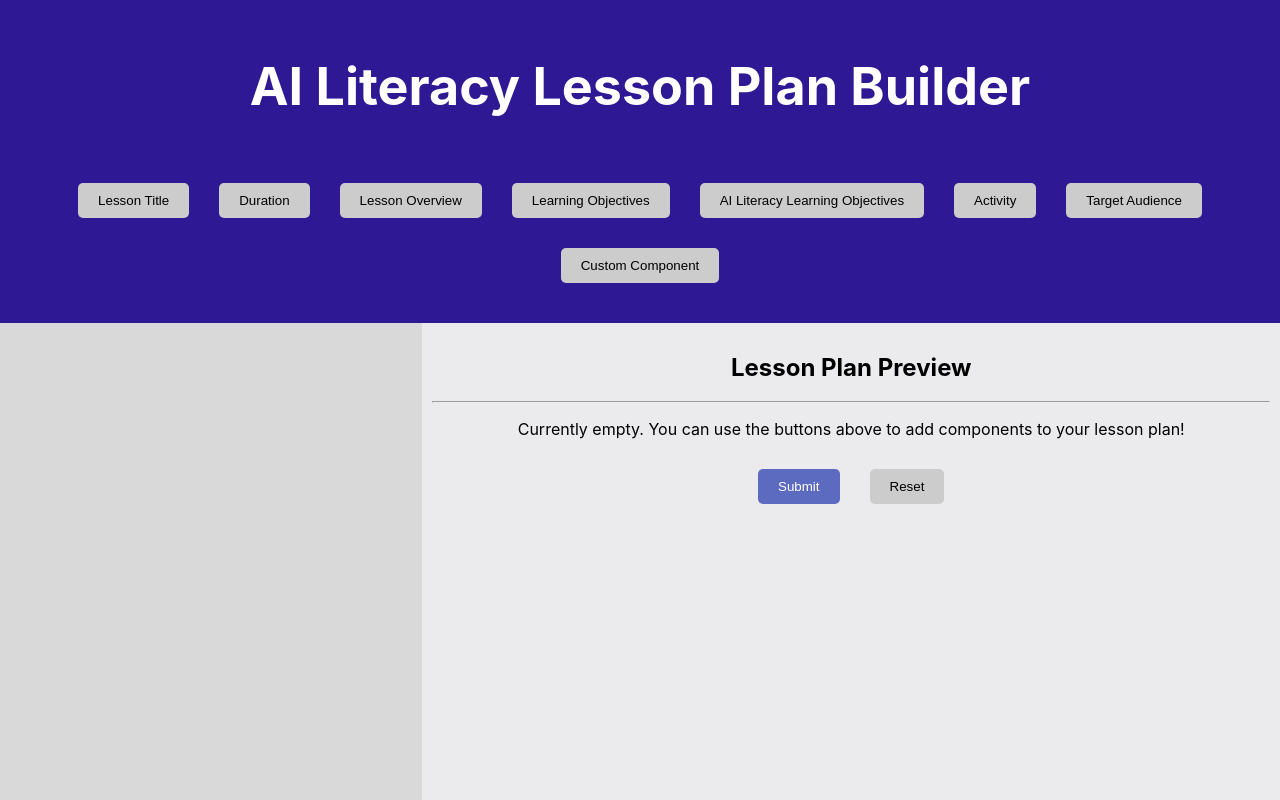
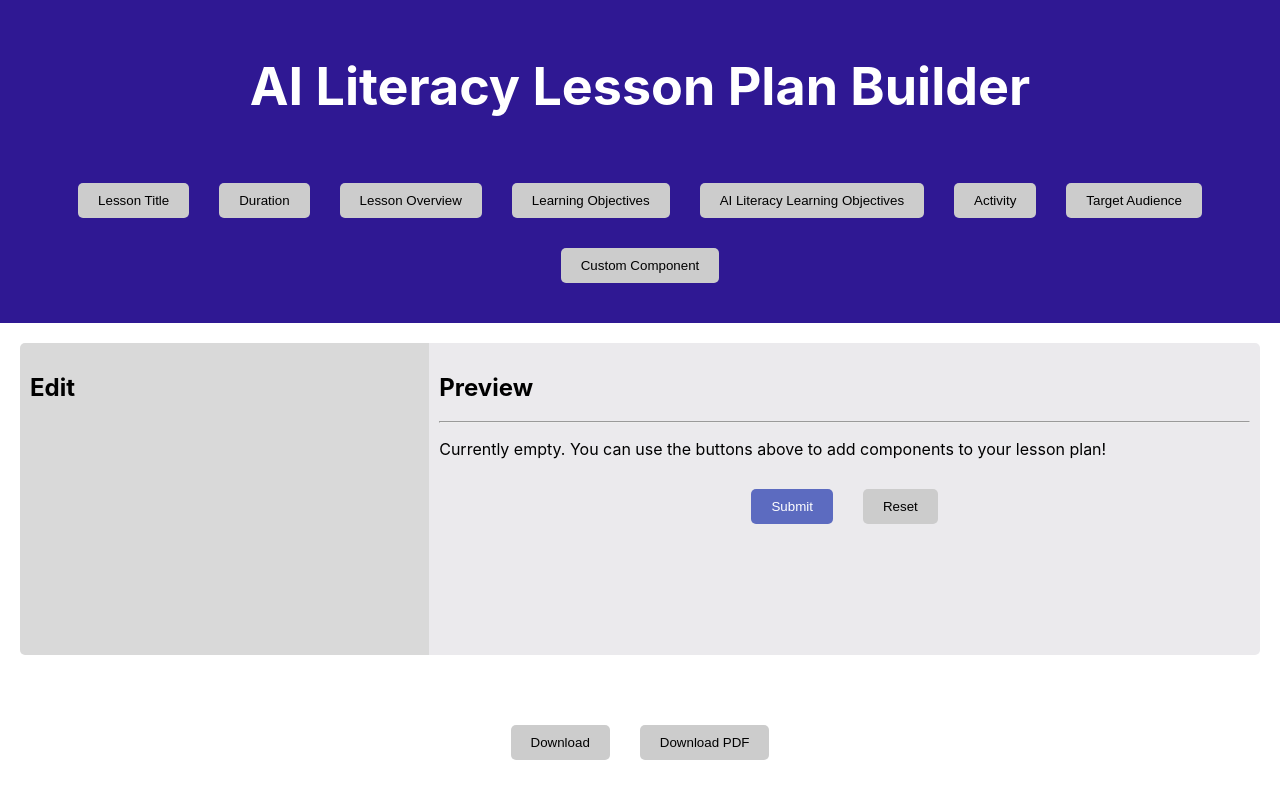
Before and after one commit to elinorpd/ai-literacy-tool, a React (Create React App) app in the folder aillp-builder/: page / in a window 1280 px wide. Built offline with nearby package versions, Linux system fonts and the light colour scheme.

Commit message:
download generated plan as pdf and as plain text! other css styling

```diff
--- a/aillp-builder/package.json
+++ b/aillp-builder/package.json
@@ -7,6 +7,8 @@
     "@testing-library/react": "^13.4.0",
     "@testing-library/user-event": "^13.5.0",
     "axios": "^1.6.1",
+    "html2canvas": "^1.4.1",
+    "jspdf": "^2.5.1",
     "react": "^18.2.0",
     "react-beautiful-dnd": "^13.1.1",
     "react-dnd": "^16.0.1",
--- a/aillp-builder/src/App.css
+++ b/aillp-builder/src/App.css
@@ -76,11 +76,15 @@ html, body {
 .leftColumn {
   flex: 33%;
   background-color: #D9D9D9; /* your desired shade of grey */
+  border-top-left-radius: 5px;
+  border-bottom-left-radius: 5px;
 }
 
 .rightColumn {
   flex: 67%;
   background-color: #EBEAED; /* a lighter shade of grey */
+  border-top-right-radius: 5px;
+  border-bottom-right-radius: 5px;
 }
 
 .lessonComponent {
@@ -98,6 +102,21 @@ html, body {
   padding-right: 20px;
   overflow: auto;
   flex-shrink: 0; /* Preventing the output from shrinking */
+  text-align: left;
+}
+
+.outer {
+  background-color: #ffffff;
+  margin-top: 0px;
+  border-top: 0px solid #ccc;
+  padding: 20px;
+  overflow: auto;
+  flex-shrink: 0; /* Preventing the output from shrinking */
+  text-align: left;
+}
+
+.glp {
+  text-align: center;
 }
 
 .buttons {
--- a/aillp-builder/src/App.js
+++ b/aillp-builder/src/App.js
@@ -1,4 +1,6 @@
 import React, { useState, useRef, useEffect} from 'react';
+import { jsPDF } from "jspdf";
+import html2canvas from "html2canvas";
 import './App.css';
 // import { DragDropContext, Droppable, Draggable } from 'react-beautiful-dnd';
 import LessonComponent from './LessonComponent';
@@ -57,6 +59,81 @@ function App() {
   const createMarkup = (htmlString) => {
     return { __html: htmlString };
   };
+
+  function downloadLessonPlan() {
+    const filename = "lesson_plan.txt";
+    const blob = new Blob([lessonPlan], { type: "text/plain" });
+    const href = URL.createObjectURL(blob);
+
+    // Create a link element, use it to download the file and then remove it
+    const link = document.createElement("a");
+    link.href = href;
+    link.download = filename;
+    document.body.appendChild(link);
+    link.click();
+    document.body.removeChild(link);
+
+    // Free up memory when done
+    URL.revokeObjectURL(href);
+  }
+
+  // function downloadPDF() {
+  //   const doc = new jsPDF();
+
+  //   // Add your content to the PDF.
+  //   // This example assumes `lessonPlan` is plain text.
+  //   // For HTML content, further conversion might be necessary.
+  //   doc.text(lessonPlan, 10, 10);
+
+  //   // Save the PDF
+  //   doc.save("lesson_plan.pdf");
+  // }
+  function downloadPDF() {
+    const input = document.getElementById('output'); // The ID of the HTML content you want to download as PDF
+
+    html2canvas(input)
+      .then((canvas) => {
+        const imgData = canvas.toDataURL('image/png');
+        // A4 size page in portrait orientation
+        const pdfWidth = 210;
+        const pdfHeight = 297;
+        const canvasAspectRatio = canvas.width / canvas.height;
+        const pdfAspectRatio = pdfWidth / pdfHeight;
+
+        let finalPdfWidth = pdfWidth;
+        let finalPdfHeight = pdfHeight;
+
+        // Adjust dimensions based on aspect ratio
+        if (canvasAspectRatio > pdfAspectRatio) {
+          // Canvas is wider than PDF page, fit to width
+          finalPdfHeight = pdfWidth / canvasAspectRatio;
+        } else {
+          // Canvas is taller than PDF page, fit to height
+          finalPdfWidth = pdfHeight * canvasAspectRatio;
+        }
+
+        // Calculate margins to center the image
+        const marginLeft = (pdfWidth - finalPdfWidth) / 2;
+        const marginTop = (pdfHeight - finalPdfHeight) / 2;
+
+        const pdf = new jsPDF({
+          orientation: "portrait",
+          unit: "mm",
+          format: [pdfWidth, pdfHeight]
+        });
+        pdf.addImage(imgData, 'PNG', marginLeft, marginTop, finalPdfWidth, finalPdfHeight);
+
+        // Add additional text to the PDF
+        const additionalText = "AI generated Lesson Plan. Note that AI may make mistakes.";
+        pdf.setFontSize(12); // Set font size
+        pdf.text(additionalText, 10, pdfHeight - 10); // Position the text at the bottom of the PDF
+
+        pdf.save("lesson_plan.pdf");
+      })
+      .catch(err => {
+        console.error("Could not generate PDF: ", err);
+      });
+  }
 
   /**
    * Function to handle the edit click event
@@ -241,8 +318,9 @@ function App() {
           onSave={handleSaveFormData}
           data={formData}
         />
-      <div className="columns">
+      <div className="columns outer">
         <div className="leftColumn">
+          <h2>Edit</h2>
           {components.map((item, index) => (
             <div key={item.id} className="lessonComponent">
               <LessonComponent
@@ -254,7 +332,7 @@ function App() {
           ))}
         </div>
         <div className="rightColumn">
-          <h2>Lesson Plan Preview</h2>
+          <h2>Preview</h2>
           <hr></hr>
           {components.filter(comp => comp).map((comp) => (
             <ComponentPreview key={comp.id} comp={comp} />
@@ -268,13 +346,23 @@ function App() {
         </div>
 
       </div>
-      {/* Render the new lesson plan if it exists */}
+      <div className='outer'>
+        {/* Render the new lesson plan if it exists */}
+      <span id="output"> {/* anything in this span will be in the downloadable PDF */}
       {lessonPlan && (
         <div className="output" ref={outputRef}>
-          <h2>Generated Lesson Plan:</h2>
+          <h2 className='glp'>Generated Lesson Plan:</h2>
           <div dangerouslySetInnerHTML={createMarkup(lessonPlan)} />
         </div>
       )}
+      </span>
+      <div className='buttons'>
+        <button type='button' onClick={downloadLessonPlan}>Download</button>
+        <button type='button' onClick={downloadPDF}>Download PDF</button>
+        </div>
+      </div>
+
+
     </div>
   );
 }
```
Also changed, not shown: 2 other files (tests, documents, lock files or other folders). Lines whose indentation alone changed are shown as unchanged.
